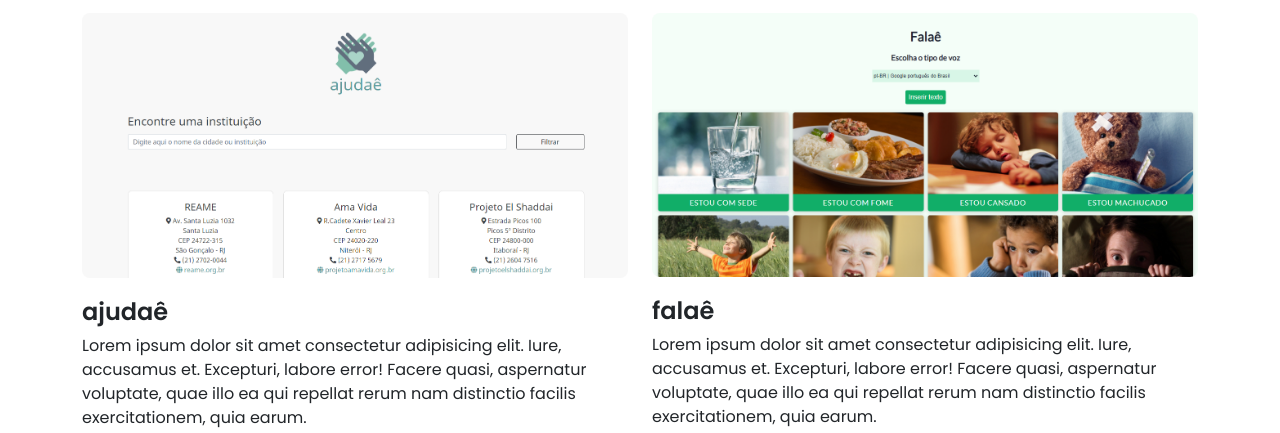
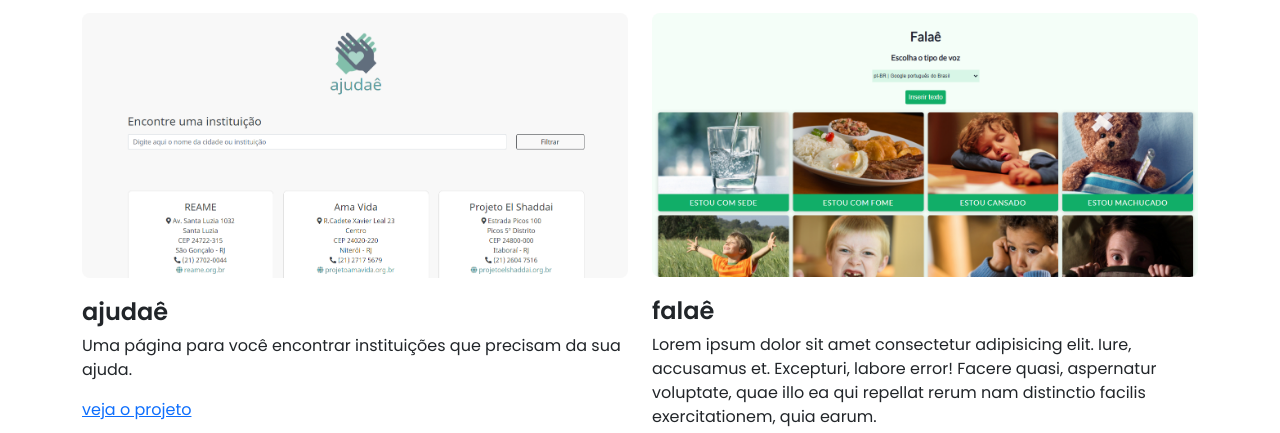
Before and after one commit to carolrodrigux/sitepessoal, a plain HTML site: page index.html in a window 1280 px wide. Shown: the part 519-952 px from the top of the page. Drawn offline with nearby package versions, Linux system fonts and the light colour scheme.

Commit message:
editando os projetos

```diff
--- a/index.html
+++ b/index.html
@@ -99,10 +99,8 @@
 							<img src="ajudae.png" />
 							<h4>ajudaê</h4>
 							<p>
-								Lorem ipsum dolor sit amet consectetur adipisicing elit. Iure,
-								accusamus et. Excepturi, labore error! Facere quasi, aspernatur
-								voluptate, quae illo ea qui repellat rerum nam distinctio
-								facilis exercitationem, quia earum.
+								Uma página para você encontrar instituições que precisam da sua
+								ajuda.
 							</p>
 							<a href="https://ajudae.netlify.app/" target="_blank"
 								>veja o projeto</a
```
